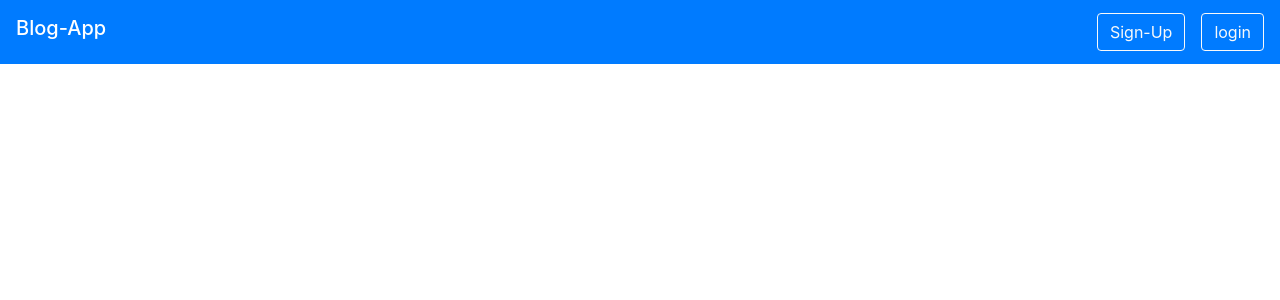
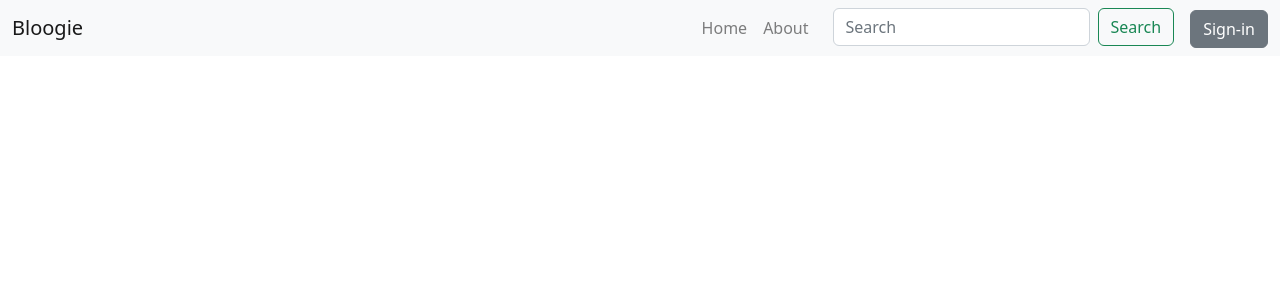
Before and after one commit to ilyas-code/BlogApp, a React (Create React App) app: page / in a window 1280 px wide. Shown: the top 300 px of the page. Built offline with nearby package versions, Linux system fonts and the light colour scheme.

Commit message:
upgrading routes to v6 and upgrading upgrading

```diff
--- a/package.json
+++ b/package.json
@@ -6,9 +6,12 @@
     "@testing-library/jest-dom": "^5.11.5",
     "@testing-library/react": "^11.1.0",
     "@testing-library/user-event": "^12.1.10",
+    "bootstrap": "^5.2.3",
     "react": "^18.2.0",
+    "react-bootstrap": "^2.7.0",
     "react-dom": "^18.2.0",
     "react-router-dom": "^5.2.0",
+    "react-router-dom-v5-compat": "^6.6.1",
     "react-scripts": "^2.1.3",
     "web-vitals": "^0.2.4"
   },
--- a/public/index.html
+++ b/public/index.html
@@ -22,6 +22,13 @@
       integrity="sha384-TX8t27EcRE3e/ihU7zmQxVncDAy5uIKz4rEkgIXeMed4M0jlfIDPvg6uqKI2xXr2"
       crossorigin="anonymous"
     />
+    <script
+      src="https://cdn.jsdelivr.net/npm/bootstrap@5.2.3/dist/js/bootstrap.bundle.min.js"
+      integrity="sha384-kenU1KFdBIe4zVF0s0G1M5b4hcpxyD9F7jL+jjXkk+Q2h455rYXK/7HAuoJl+0I4"
+      crossorigin="anonymous"
+    ></script>
+
+    <link rel="stylesheet" href="https://cdnjs.cloudflare.com/ajax/libs/font-awesome/6.2.1/css/all.min.css" integrity="sha512-MV7K8+y+gLIBoVD59lQIYicR65iaqukzvf/nwasF0nqhPay5w/9lJmVM2hMDcnK1OnMGCdVK+iQrJ7lzPJQd1w==" crossorigin="anonymous" referrerpolicy="no-referrer" />
 
     <title>React App</title>
   </head>
--- a/src/App.js
+++ b/src/App.js
@@ -4,6 +4,7 @@ import Main from "./components/Main";
 import Home from "./components/Home"
 import Login from "./components/Login"
 import SignUp from "./components/SignUp"
+import 'bootstrap/dist/css/bootstrap.min.css';
 import {
   BrowserRouter as Router,
   Switch,
@@ -14,14 +15,15 @@ import {
 console.log(localStorage.getItem("userName"));
 const authvalue = {
   username: localStorage.getItem("userName"),
-  isAutheticated: localStorage.getItem("isAuthenticated"),
+  // isAutheticated: localStorage.getItem("isAuthenticated"),
+  isAutheticated: 1,
   signin() {
     localStorage.setItem("isAuthenticated",1);
     // authvalue.isAutheticated = true
     console.log("signin",authvalue.username);
   },
   signout() {
-    localStorage.setItem("isAuthenticated",0);
+    localStorage.setItem("isAuthenticated",1);
     // authvalue.isAutheticated = false
   }
 }
--- a/src/components/BlogPlate.js
+++ b/src/components/BlogPlate.js
@@ -13,7 +13,7 @@ function BlogPlate(props) {
     }
 
     return (
-        <div className="card mt-5" style={{ maxWidth: "500px", margin: "0 auto" }}>
+        <div className="card mt-5" style={{ margin: "2rem"}}>
             <div className="bg-light border-bottom flex-row">
                 <p className="float-left m-1">{dateString.toDateString()}</p>
 
--- a/src/components/Home.js
+++ b/src/components/Home.js
@@ -1,27 +1,39 @@
-import React, { Component } from 'react'
-import {Link} from "react-router-dom";
+import React, { Component } from "react";
+// import { Link } from "react-router-dom";
+import NavBar_Home from "./NavBar-Home"
+// import Button from 'react-bootstrap/Button';
+// import Container from 'react-bootstrap/Container';
+// import Form from 'react-bootstrap/Form';
+// import Nav from 'react-bootstrap/Nav';
+// import Navbar from 'react-bootstrap/Navbar';
+// import NavDropdown from 'react-bootstrap/NavDropdown';
+// import Offcanvas from 'react-bootstrap/Offcanvas';
+
 
 class Home extends Component {
-    render() {
-        return (
+  render() {
+    return (
 
-            <div>
-                <nav className="navbar navbar-dark bg-primary">
-                    <h1 className="navbar-brand">Blog-App</h1>
-                    <form className="form-inline">
-                        <Link to='/signup'>
-                            <button className="btn btn-outline-light mr-3  my-sm-0" type="submit">Sign-Up</button>
-                        </Link>
-                        <Link to="/login">
-                            <button className="btn btn-outline-light  my-sm-0" type="submit">login</button>
-                        </Link>
-                    </form>
-                </nav>
-            </div>
+        <NavBar_Home />
 
 
-        )
-    }
+
+        // {/* <nav classNameName="navbar navbar-dark bg-primary">
+        //             <h1 classNameName="navbar-brand">Blog-App</h1>
+        //             <form classNameName="form-inline">
+        //                 <Link to='/signup'>
+        //                     <button className="btn btn-outline-light mr-3  my-sm-0" type="submit">Sign-Up</button>
+        //                 </Link>
+        //                 <Link to="/login">
+        //                     <button className="btn btn-outline-light  my-sm-0" type="submit">login</button>
+        //                 </Link>
+        //             </form>
+        //         </nav> */}
+
+
+
+    );
+  }
 }
 
-export default Home
+export default Home;
--- a/src/components/Login.js
+++ b/src/components/Login.js
@@ -73,6 +73,7 @@ function Login() {
 
                     <button type="submit" className="btn btn-primary" onClick={authHandler}>Login</button>
                 </form>
+                <p className="card-link mb-3">Signup</p>
             </div>
         </div>
     )
--- a/src/components/Main.js
+++ b/src/components/Main.js
@@ -57,7 +57,7 @@ function Main() {
             method: "GET",
             redirect: "follow",
         };
-        // fetching data of the user modammed
+        // fetching data of the user "mohammed"
         try {
             const response = await fetch(`http://localhost:8000/getBlog/${username1}`, requestOptions)
             const result = await response.json();
--- /dev/null
+++ b/src/components/NavBar-Home.js
@@ -0,0 +1,89 @@
+import React, { useContext } from "react";
+import { authUser } from "../App";
+import { useHistory } from "react-router-dom";
+import { Link } from "react-router-dom";
+
+import Button from "react-bootstrap/Button";
+import Container from "react-bootstrap/Container";
+import Form from "react-bootstrap/Form";
+import Nav from "react-bootstrap/Nav";
+import Navbar from "react-bootstrap/Navbar";
+import NavDropdown from "react-bootstrap/NavDropdown";
+import Offcanvas from "react-bootstrap/Offcanvas";
+
+function NavBar_Home() {
+  // const authValue = useContext(authUser);
+  // let history = useHistory();
+  // function handleLogout(e) {
+  //     e.preventDefault();
+  //     localStorage.setItem("userName", null);
+  //     authValue.signout();
+  //     console.log("signed out");
+  //     history.push("/");
+  // }
+
+
+  return (
+    // <div>
+    //     <nav className="navbar navbar-dark bg-primary">
+    //         <h1 className="navbar-brand">Blog-App</h1>
+    //         <form className="form-inline">
+    //             <div className="input-group">
+    //                 <div className="input-group-prepend">
+    //                     <span className="input-group-text" id="basic-addon1">@</span>
+    //                 </div>
+    //                 <input type="text" className="form-control mr-sm-2" placeholder="Username" aria-label="Username" aria-describedby="basic-addon1" />
+    //             </div>
+    //             <button className="btn bg-success text-light my-2 my-sm-0" name="search" type="submit">Search</button>
+    //             <button className="btn bg-danger text-light my-2 my-sm-0 ml-5" name="logout" type="submit" onClick={handleLogout}>Logout</button>
+    //         </form>
+    //     </nav>
+    // </div>
+
+    <>
+      {["lg"].map((expand) => (
+        <Navbar key={expand} bg="light" expand={expand} className="mb-3">
+          <Container fluid>
+            <Navbar.Brand>Bloogie</Navbar.Brand>
+            <Navbar.Toggle aria-controls={`offcanvasNavbar-expand-${expand}`} />
+            <Navbar.Offcanvas
+              id={`offcanvasNavbar-expand-${expand}`}
+              aria-labelledby={`offcanvasNavbarLabel-expand-${expand}`}
+              placement="end"
+            >
+              <Offcanvas.Header closeButton>
+                <Offcanvas.Title id={`offcanvasNavbarLabel-expand-${expand}`}>
+                  Offcanvas
+                </Offcanvas.Title>
+              </Offcanvas.Header>
+              <Offcanvas.Body>
+                <Nav className="justify-content-end flex-grow-1 pe-3">
+                  <Nav.Link>Home</Nav.Link>
+                  <Nav.Link>About</Nav.Link>
+
+                </Nav>
+
+                <div className="d-flex gap-3 flex-sm-column flex-lg-row  align-items-lg-baseline">
+                  <Form className="d-flex">
+                    <Form.Control
+                      type="search"
+                      placeholder="Search"
+                      className="me-2"
+                      aria-label="Search"
+                    />
+                    <Button variant="outline-success">Search</Button>
+                  </Form>
+                 <Link to="/login">
+                    <Button variant="secondary" >Sign-in</Button>
+                </Link>
+                </div>
+              </Offcanvas.Body>
+            </Navbar.Offcanvas>
+          </Container>
+        </Navbar>
+      ))}
+    </>
+  );
+}
+
+export default NavBar_Home;
```
Also changed, not shown: src/components/NavBar.js (+8 -0 lines), 1 other file (tests, documents, lock files or other folders).
